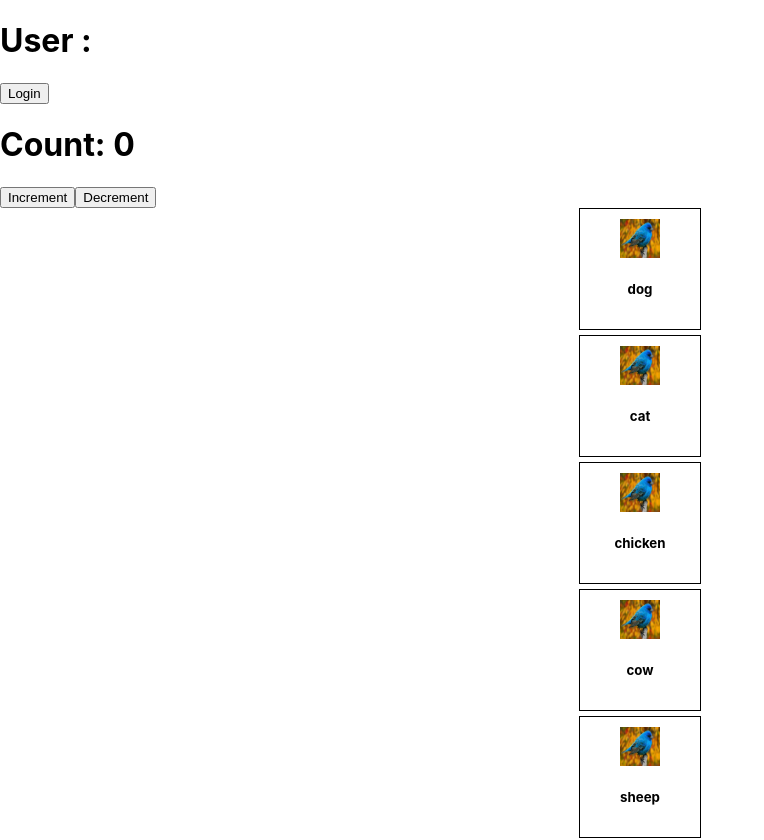
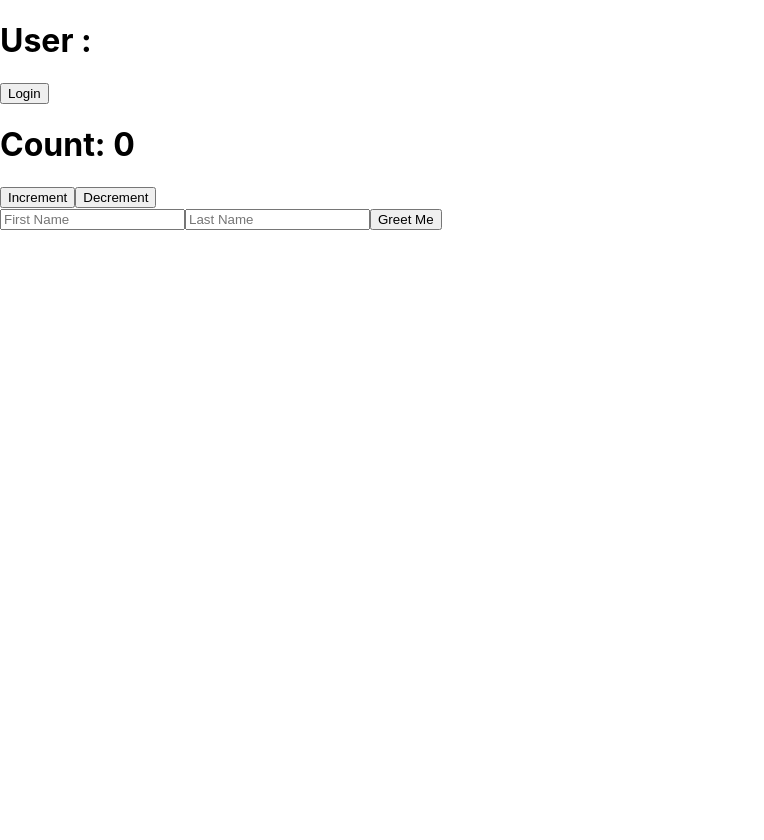
Before and after one commit to prachi397/React-INTV-Practice, a React (Create React App) app: page / in a window 1280 px wide. Shown: the top 840 px of the page, without its empty margins (0-764 px from the left). After the commit the page ends 800 px from the top, so only its background shows below. Built offline with nearby package versions, Linux system fonts and the light colour scheme.

Commit message:
created a simple form

```diff
--- a/src/App.js
+++ b/src/App.js
@@ -7,13 +7,15 @@ import ToDo from './component/ToDo';
 import { ThemeContext } from './component/ThemeProvider';
 import UnControlledComp from './component/UnControlledComp';
 import List from './component/List';
+import GreetForm from './component/GreetForm';
 
 function App() {
   const {theme, toggleTheme} = useContext(ThemeContext);
   return (
     <div>
       <Counter/>
-      <List/>
+      {/* <List/> */}
+      <GreetForm/>
        {/* <button onClick={toggleTheme}>{theme === "light"? "dark": "light"}</button> */}
       {/* <ToDo/> */}
       {/* <Stopwatch/> */}
--- /dev/null
+++ b/src/component/GreetForm.js
@@ -0,0 +1,31 @@
+import { useState } from "react";
+
+const GreetForm = () =>{
+    const [fName, setFName] = useState('');
+    const [lName, setLName] = useState('');
+
+    function handleChange(e){
+        const {name, value} = e.target;
+        if(name === "fName"){
+            setFName(value);
+        }else if(name === "lName"){
+            setLName(value);
+        }
+    }
+
+    function handleGreet(e){
+        e.preventDefault();
+        alert(`Hello, ${fName} ${lName}`);
+        setFName('');
+        setLName('');
+    }
+
+    return(
+        <form onSubmit={handleGreet}>
+            <input type="text" name="fName" placeholder="First Name" value={fName} onChange={handleChange}/>
+            <input type="text" name="lName" placeholder="Last Name" value={lName} onChange={handleChange}/>
+            <button type="submit">Greet Me</button>
+        </form>
+    )
+}
+export default GreetForm;
```
